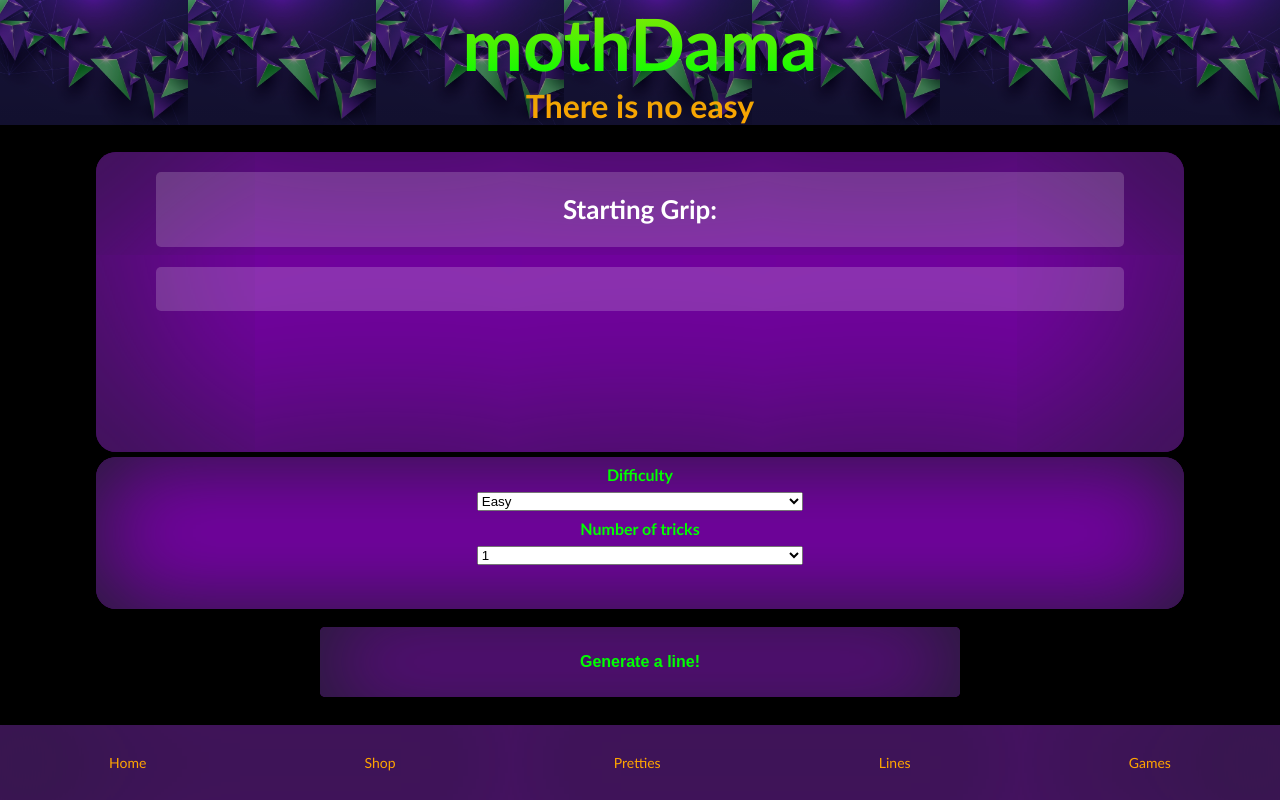
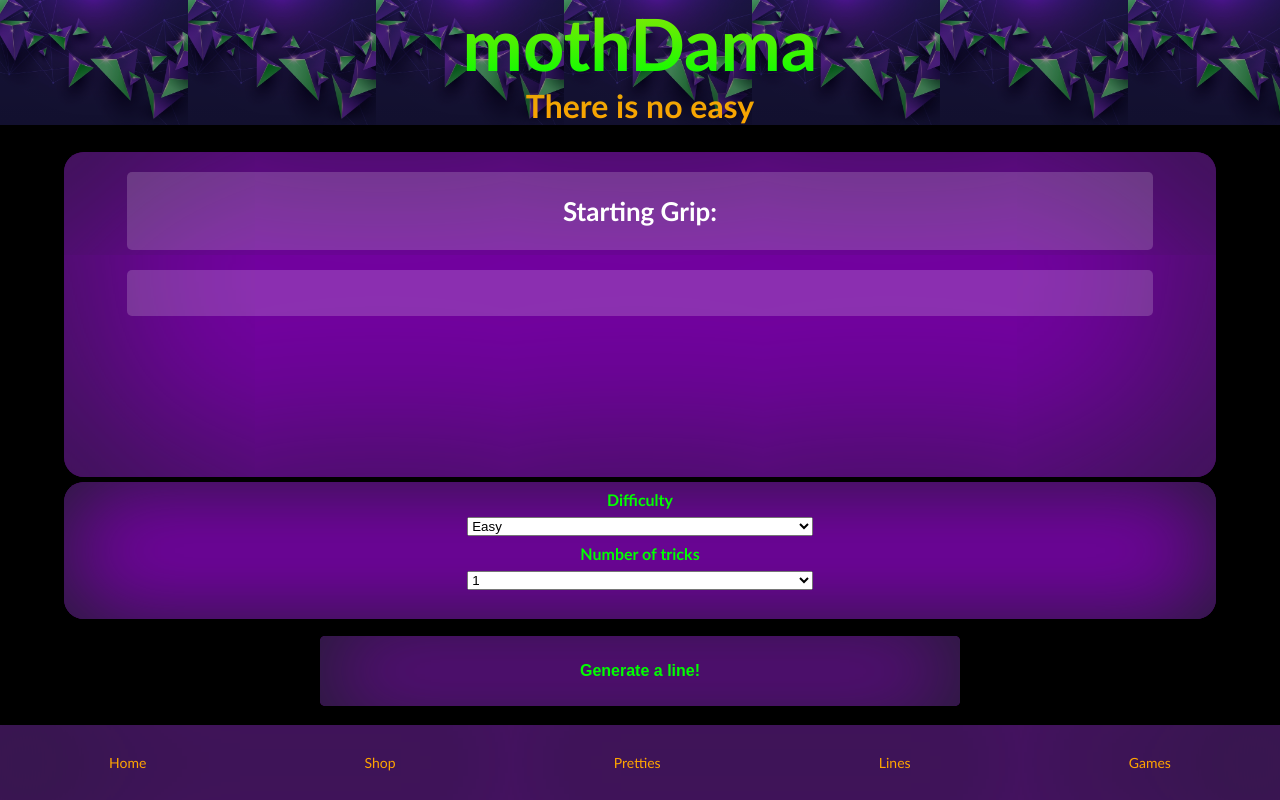
Before and after one commit to jgharris314/mothDama, a React (Create React App) app in the folder front-end/: page /lines in a window 1280 px wide. Built offline with nearby package versions, Linux system fonts and the light colour scheme; no server answers.

Commit message:
final commit for the day

```diff
--- a/front-end/src/components/TrickListGeneration/trick-list-generation.styles.js
+++ b/front-end/src/components/TrickListGeneration/trick-list-generation.styles.js
@@ -2,8 +2,8 @@ import styled from "styled-components";
 import { purp, outerBackgroundColor } from "../../App.variables";
 export const StyledTrickListGeneration = styled.div`
 	margin: 0;
-	max-height: 95vh;
-	overflow: scroll;
+	max-height: 90vh;
+	overflow: hidden;
 
 	button {
 		width: 50%;
@@ -27,11 +27,11 @@ export const StyledTrickListGeneration = styled.div`
 			box-shadow: 0px 0px 100px inset ${outerBackgroundColor};
 			display: flex;
 			flex-direction: column;
-			width: 85%;
+			width: 90%;
 			border-radius: 20px;
 			color: lime;
 			margin: 0 auto;
-			padding-bottom: 2%;
+			padding-bottom: 10px;
 
 			select {
 				width: 30%;
@@ -47,8 +47,8 @@ export const StyledTrickListGeneration = styled.div`
 	.line-display {
 		background-color: ${purp};
 		box-shadow: 0px 0px 200px inset ${outerBackgroundColor};
-		min-height: 300px;
-		/* max-height: 250px; */
+
+		height: 325px;
 
 		overflow-y: scroll;
 		-ms-overflow-style: none;
@@ -68,7 +68,7 @@ export const StyledTrickListGeneration = styled.div`
 			padding: 2%;
 		}
 
-		width: 85%;
+		width: 90%;
 		margin: 0 auto 5px auto;
 		border-radius: 20px;
 		margin-top: 0px;
```
